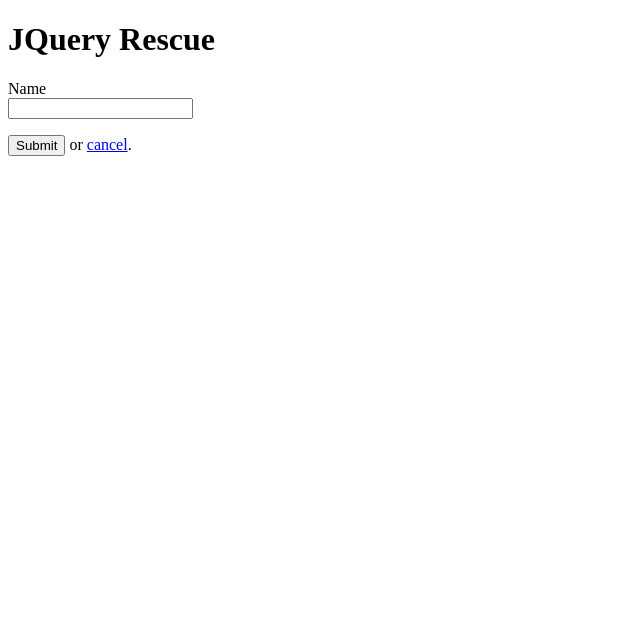
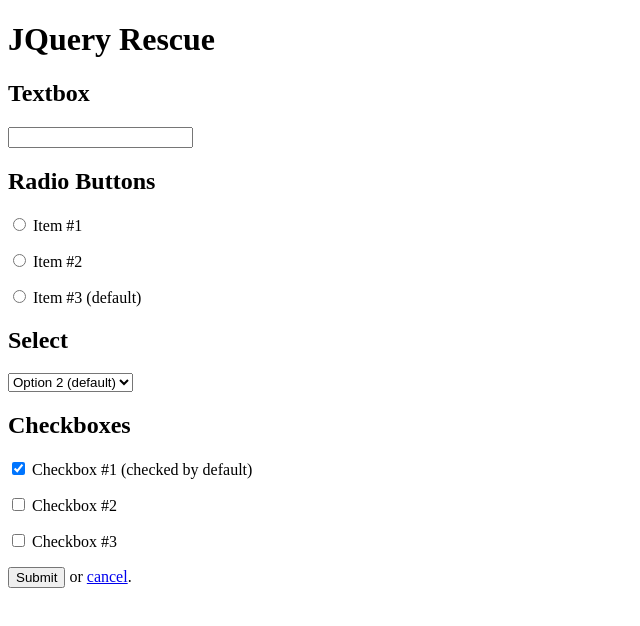
Before and after one commit to simmo/JQuery-Rescue, a plain HTML site: page index.html in a window 1280 px wide. Shown: the whole page, without its empty margins (0-640 px from the left). Drawn offline with nearby package versions, Linux system fonts and the light colour scheme.

Commit message:
Adding more demo fields

```diff
--- a/index.html
+++ b/index.html
@@ -10,10 +10,30 @@
 
     <form action="/" method="get" id="my_form">
       <div class="row">
-        <label for="name">Name</label>
-        <div class="field">
-          <input type="text" name="name" value="" id="name">
-        </div>
+        <h2>Textbox</h2>
+        <p class="field"><input type="text" name="name" value=""></p>
+      </div>
+      <div class="row">
+        <h2>Radio Buttons</h2>
+        <p class="field"><label><input type="radio" name="radio_group_1" value="Item #1"> Item #1</label></p>
+        <p class="field"><label><input type="radio" name="radio_group_1" value="Item #2"> Item #2</label></p>
+        <p class="field"><label><input type="radio" name="radio_group_1" value="Item #3" selected> Item #3 (default)</label></p>
+      </div>
+      <div class="row">
+        <h2>Select</h2>
+        <p>
+          <select name="select_1">
+            <option value="Option 1">Option 1</option>
+            <option value="Option 2" selected>Option 2 (default)</option>
+            <option value="Option 3">Option 3</option>
+          </select>
+        </p>
+      </div>
+      <div class="row">
+        <h2>Checkboxes</h2>
+        <p class="field"><label><input type="checkbox" name="checkbox_1" value="1" checked> Checkbox #1 (checked by default)</label></p>
+        <p class="field"><label><input type="checkbox" name="checkbox_2" value="1"> Checkbox #2</label></p>
+        <p class="field"><label><input type="checkbox" name="checkbox_3" value="1"> Checkbox #3</label></p>
       </div>
       <div class="row actions">
         <p><input type="submit" value="Submit"> or <a href="/">cancel</a>.</p>
```
